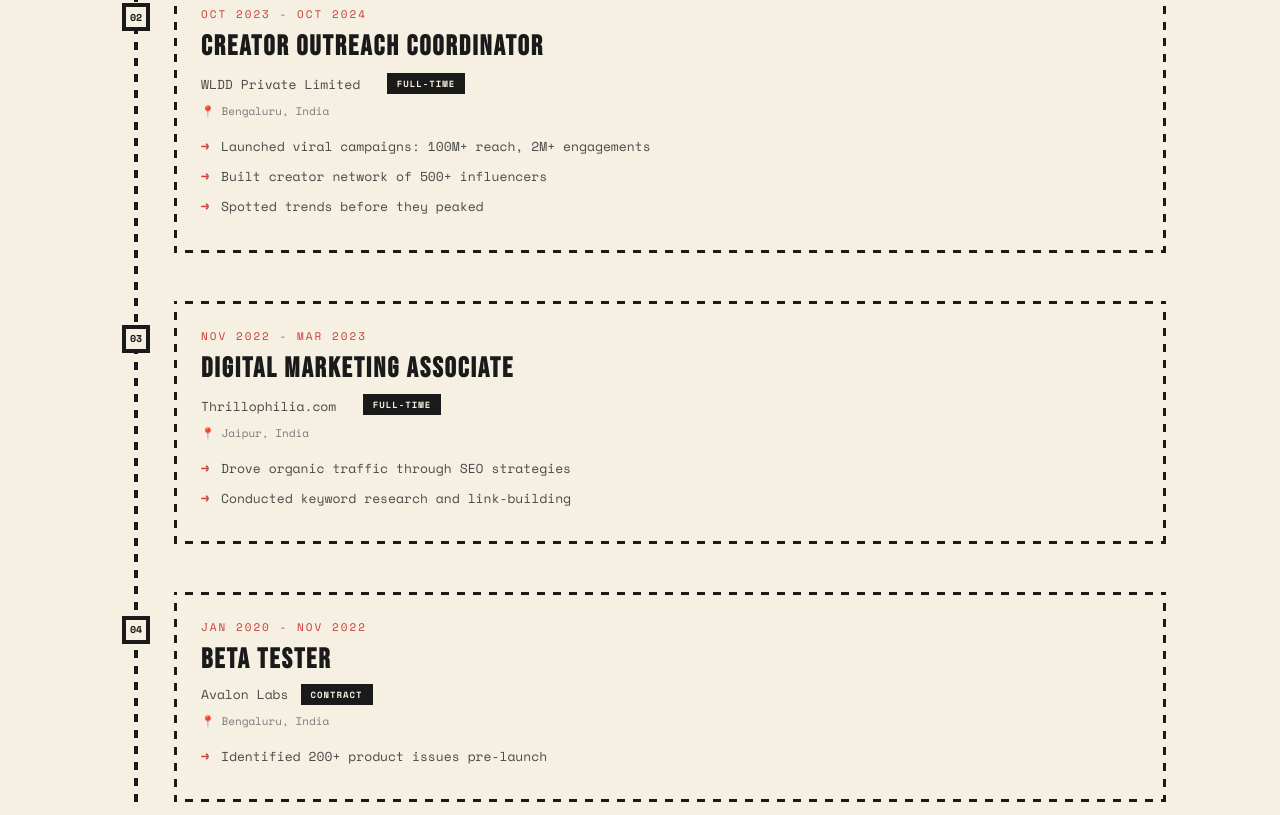
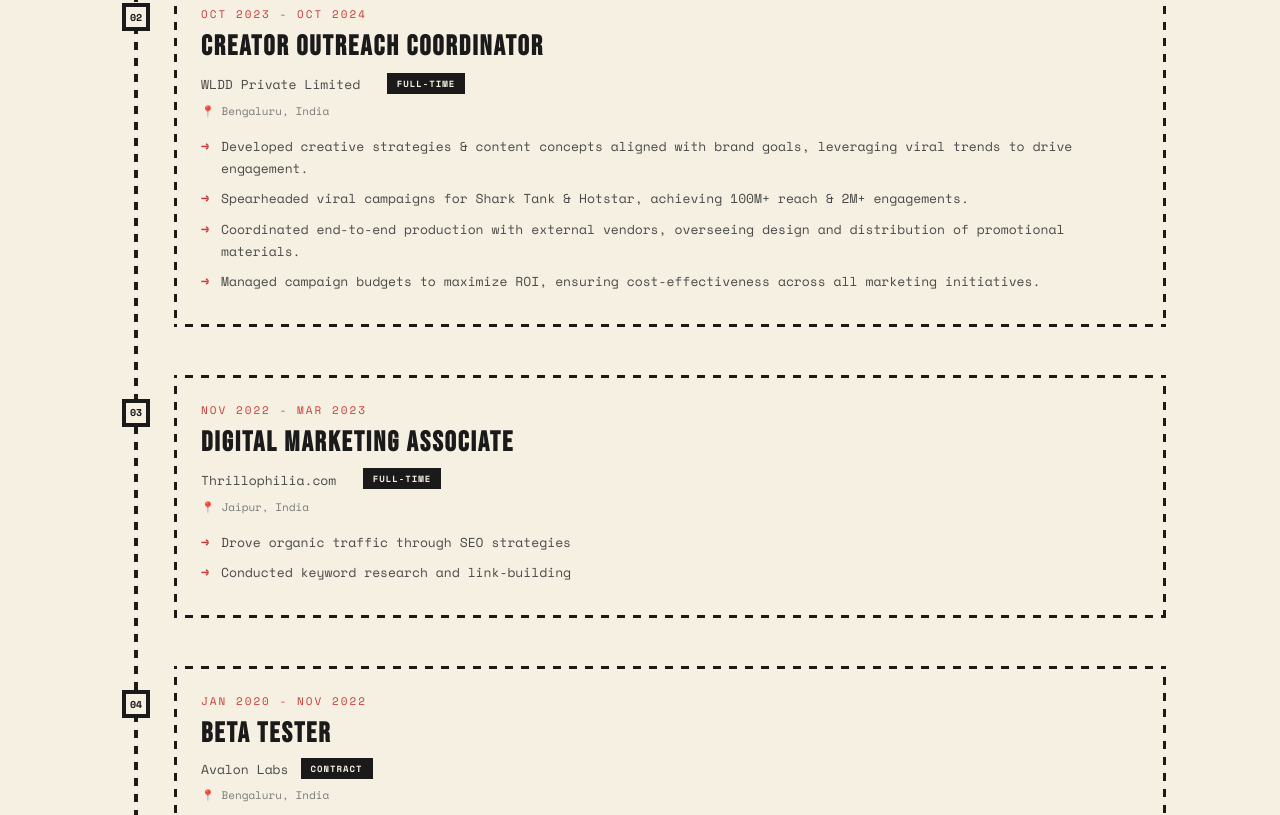
Before and after one commit to vrsn001/lakshay-portfolio, a React (Vite) app: page / in a window 1280 px wide. Shown: the part 2502-3317 px from the top of the page. Built offline with nearby package versions, Linux system fonts and the light colour scheme; a web font is replaced by a local one.

Commit message:
Update detailed job responsibilities for WLDD role

```diff
--- a/src/App.jsx
+++ b/src/App.jsx
@@ -193,9 +193,10 @@ function App() {
                 type="Full-time"
                 location="📍 Bengaluru, India"
                 bullets={[
-                  "Launched viral campaigns: 100M+ reach, 2M+ engagements",
-                  "Built creator network of 500+ influencers",
-                  "Spotted trends before they peaked"
+                  "Developed creative strategies & content concepts aligned with brand goals, leveraging viral trends to drive engagement.",
+                  "Spearheaded viral campaigns for Shark Tank & Hotstar, achieving 100M+ reach & 2M+ engagements.",
+                  "Coordinated end-to-end production with external vendors, overseeing design and distribution of promotional materials.",
+                  "Managed campaign budgets to maximize ROI, ensuring cost-effectiveness across all marketing initiatives."
                 ]}
               />
               <TimelineItem
```
